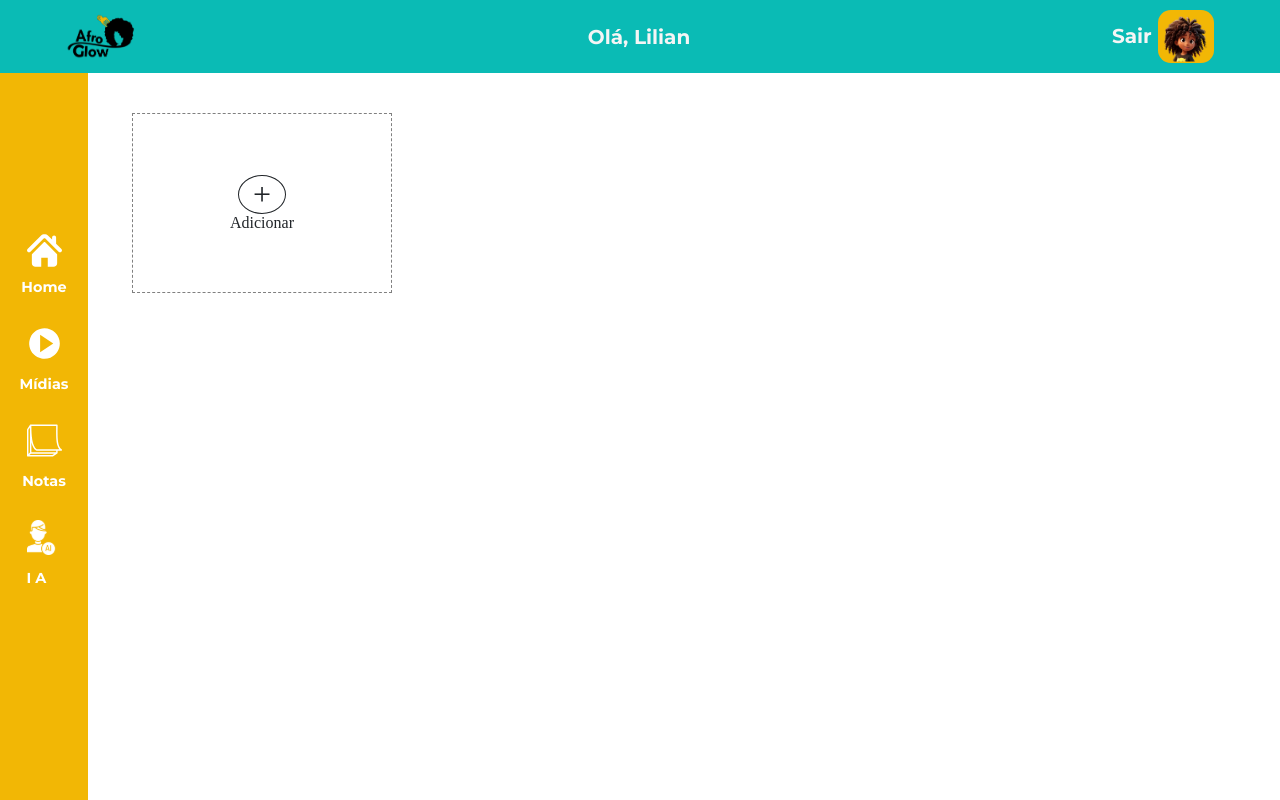
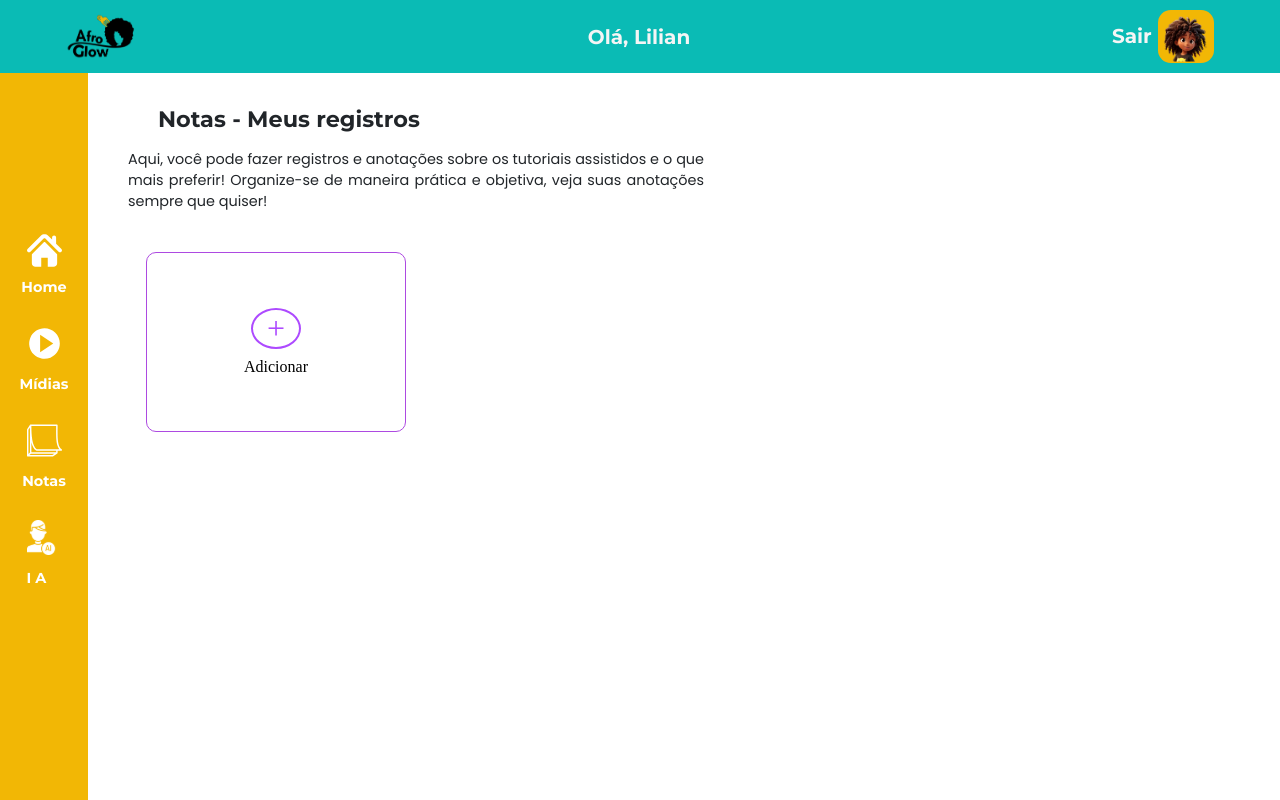
Before and after one commit to AfroGlow/PlataformaAfroGlow, a React (Vite) app: page /notas in a window 1280 px wide. Built offline with nearby package versions, Linux system fonts and the light colour scheme.

Commit message:
finish page notes

```diff
--- a/src/Pages/Notes/Notes.css
+++ b/src/Pages/Notes/Notes.css
@@ -1,11 +1,77 @@
+@import url('https://fonts.googleapis.com/css2?family=Baloo+2:wght@400;500;600;800&family=Montserrat:wght@100;300;600;700&family=Poppins:wght@100;300;400;500&display=swap');
+
+html, body, div, span, applet, object, iframe,
+h1, h2, h3, h4, h5, h6, p, blockquote, pre,
+a, abbr, acronym, address, big, cite, code,
+del, dfn, em, img, ins, kbd, q, s, samp,
+small, strike, strong, sub, sup, tt, var,
+b, u, i, center,
+dl, dt, dd, ol, ul, li,
+fieldset, form, label, legend,
+table, caption, tbody, tfoot, thead, tr, th, td,
+article, aside, canvas, details, embed,
+figure, figcaption, footer, header, hgroup,
+menu, nav, output, ruby, section, summary,
+time, mark, audio, video {
+	margin: 0;
+	padding: 0;
+	border: 0;
+	font-size: 100%;
+	font: inherit;
+	vertical-align: baseline;
+}
+p, button {
+	font-family: 'Poppins', sans-serif;
+}
+h1 {
+	font-family: 'Montserrat', sans-serif;
+}
+h2,h3,h4,h5,h6{
+	font-family: 'Baloo 2', sans-serif;
+}
+ol, ul {
+	list-style: none;
+}
+blockquote, q {
+	quotes: none;
+}
+blockquote:before, blockquote:after,
+q:before, q:after {
+	content: '';
+	content: none;
+}
+table {
+	border-collapse: collapse;
+	border-spacing: 0;
+}
+.text-notes{
+  margin-left: 8rem;
+  text-align: justify;
+}
+
+.text-notes h1{
+  font-weight: bold;
+  margin-top: 2rem;
+  margin-bottom: 1rem;
+  font-size: 1.4rem;
+  margin-left: 30px;
+}
+
+.text-notes p{
+  font-size: 0.9rem;
+  max-width: 50%;
+}
+
+
+
 .container-notes{
-    margin-left: 100px;
+    margin-left: 8rem;
     margin-top: 40px;
  }
   .container {
     display: flex;
     flex-wrap: wrap;
-    gap: 20px;
+    gap: 30px;
   }
 
   .addNote-content {
@@ -14,17 +80,21 @@
     align-items: center;
     justify-content: center;
     width: 260px;
-    border: 1px dashed gray;
+    border: 1px solid rgb(173, 74, 225, 100%);
     height: 180px;
     cursor: pointer;
+    border-radius: 10px;
+    color: #000;
   }
 
   .icon-plus {
     padding: 0 14px;
-    border: 1px solid;
+    border: 2px solid;
     width: fit-content;
     border-radius: 50%;
     font-size: xx-large;
+    color: #AD4AFF ;
+    margin-bottom: 9px;
   }
 
   .content {
@@ -32,16 +102,20 @@
   }
 
   textarea {
-    padding: 5px;
+    padding: 10px;
     padding-top: 14px;
     outline: none;
     resize: none;
     border: none;
     background: transparent;
-    font-size: 20px;
+    font-size: 15px;
     width: 260px;
     height: 180px;
     color: #ffffff;
+    font-family: 'Montserrat';
+    text-align: left;
+
+
   }
 
   textarea::-webkit-scrollbar {
@@ -57,6 +131,7 @@
     position: relative;
     width: 260px;
     height: 180px;
+    border-radius: 5px;
   }
 
   .remove {
@@ -64,4 +139,7 @@
     right: 6px;
     cursor: pointer;
     color: white;
+    font-size: 20px;
+    font-family: 'Montserrat';
+
   }
--- a/src/Pages/Notes/Notes.jsx
+++ b/src/Pages/Notes/Notes.jsx
@@ -1,6 +1,5 @@
-// Notes.js
 import React, { useState, useEffect } from 'react';
-import './Notes.css'; // Certifique-se de importar seu arquivo de estilo
+import './Notes.css';
 import HeaderResponsible from '../components/HeaderResponsible/HeaderResponsible';
 import LeftSideResponsible from '../components/LeftSideResponsible/LeftSideResponsible';
 
@@ -9,7 +8,7 @@
     JSON.parse(localStorage.getItem('items_db')) || []
   );
 
-  const colors = ['#6F4941', '#0ABBB5', '#F74354', '#AD4AFF', '#FFEB68', '#6FA682'];
+  const colors = ['#6F4941', '#0ABBB5', '#F74354', '#AD4AFF', '#F2B705', '#6FA682'];
 
   const randomColor = () => colors[Math.floor(Math.random() * colors.length)];
 
@@ -20,6 +19,7 @@
 
   const addNote = () => {
     const newItem = {
+      title: '',
       text: '',
       color: randomColor(),
     };
@@ -30,9 +30,27 @@
   const addHTML = (item, index) => (
     <div className="item" key={index} style={{ backgroundColor: item.color }}>
       <span className="remove" onClick={() => removeItem(index)}>
-        X
+        <strong>X</strong>
       </span>
+      <div style={{ borderBottom: '1px solid white' }}>
+        <input
+          type="text"
+          placeholder=""
+          value={item.title}
+          onChange={(e) => handleTitleChange(e, index)}
+          style={{
+            backgroundColor: item.color,
+            border: 'none',
+            fontSize: 'larger',
+            width: '100%',
+            color: 'white',
+            fontFamily: 'Montserrat',
+            textAlign: 'center',
+          }}
+        />
+      </div>
       <textarea
+        placeholder=""
         value={item.text}
         onChange={(e) => handleInputChange(e, index)}
       ></textarea>
@@ -40,14 +58,25 @@
   );
 
   const addEvents = () => {
-    // Adicione eventos aqui, similar ao script.js original
+    // Add your events if needed
   };
 
   const handleInputChange = (event, index) => {
     const newItems = [...items];
     newItems[index] = {
+      ...newItems[index],
       text: event.target.value,
-      color: newItems[index]?.color || event.target.parentElement.style.backgroundColor,
+    };
+    setItems(newItems);
+    localStorage.setItem('items_db', JSON.stringify(newItems));
+  };
+
+  const handleTitleChange = (event, index) => {
+    const newItems = [...items];
+    newItems[index] = {
+      ...newItems[index],
+      title: event.target.value,
+      color: newItems[index]?.color || randomColor(),
     };
     setItems(newItems);
     localStorage.setItem('items_db', JSON.stringify(newItems));
@@ -69,13 +98,17 @@
 
   useEffect(() => {
     loadItems();
-  }, []); // Executa apenas uma vez ao montar o componente
+  }, []);
 
   return (
     <>
       <div className="notes">
         <LeftSideResponsible />
         <HeaderResponsible />
+        <div className="text-notes">
+          <h1>Notas - Meus registros</h1>
+          <p>Aqui, você pode fazer registros e anotações sobre os tutoriais assistidos e o que mais preferir! Organize-se de maneira prática e objetiva, veja suas anotações sempre que quiser!</p>
+        </div>
         <div className="container-notes">
           <div className="container">
             <div className="addNote-content" onClick={addNote}>
```
Lines whose indentation alone changed are shown as unchanged.
